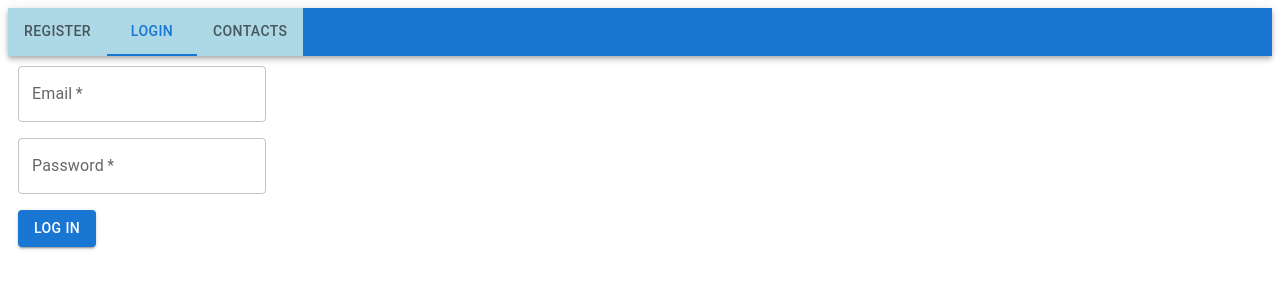
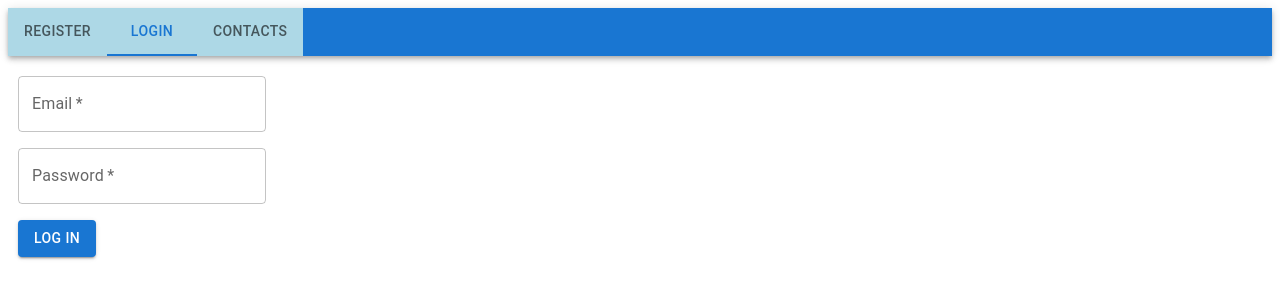
Before and after one commit to IrinaHusieva/goit-react-hw-08-phonebook, a React (Create React App) app: page /login in a window 1280 px wide. Shown: the top 300 px of the page. Built offline with nearby package versions, Linux system fonts and the light colour scheme.

Commit message:
Update LoginForm.module.css

```diff
--- a/src/components/Forms/LoginForm.module.css
+++ b/src/components/Forms/LoginForm.module.css
@@ -1,4 +1,4 @@
 .container {
-  padding-top: 10px;
+  padding-top: 20px;
   padding-left: 10px;
 }
```
